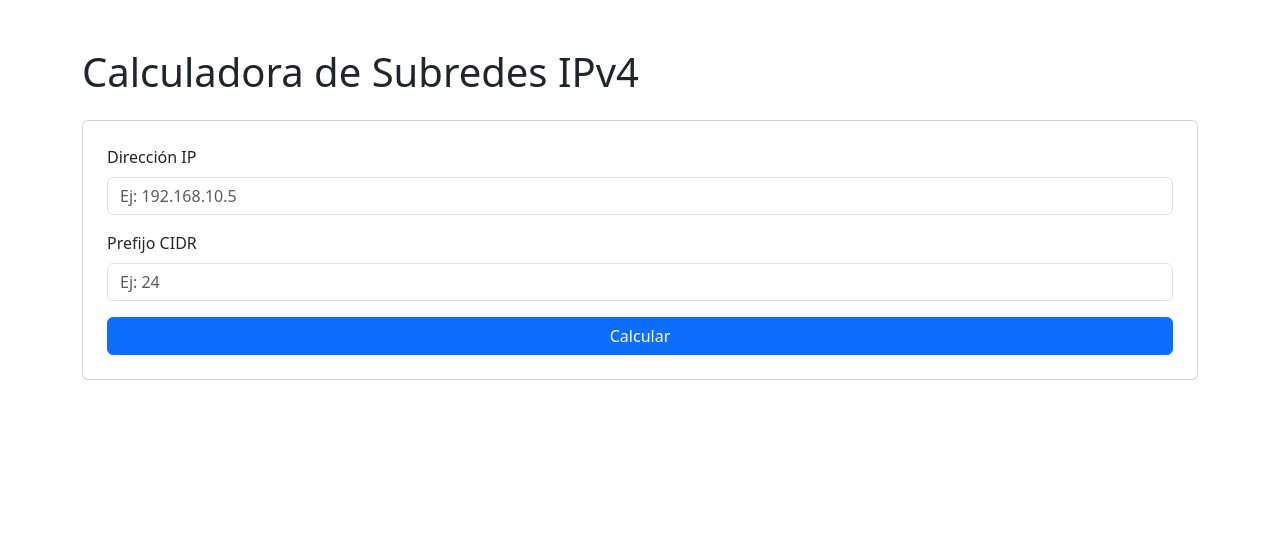
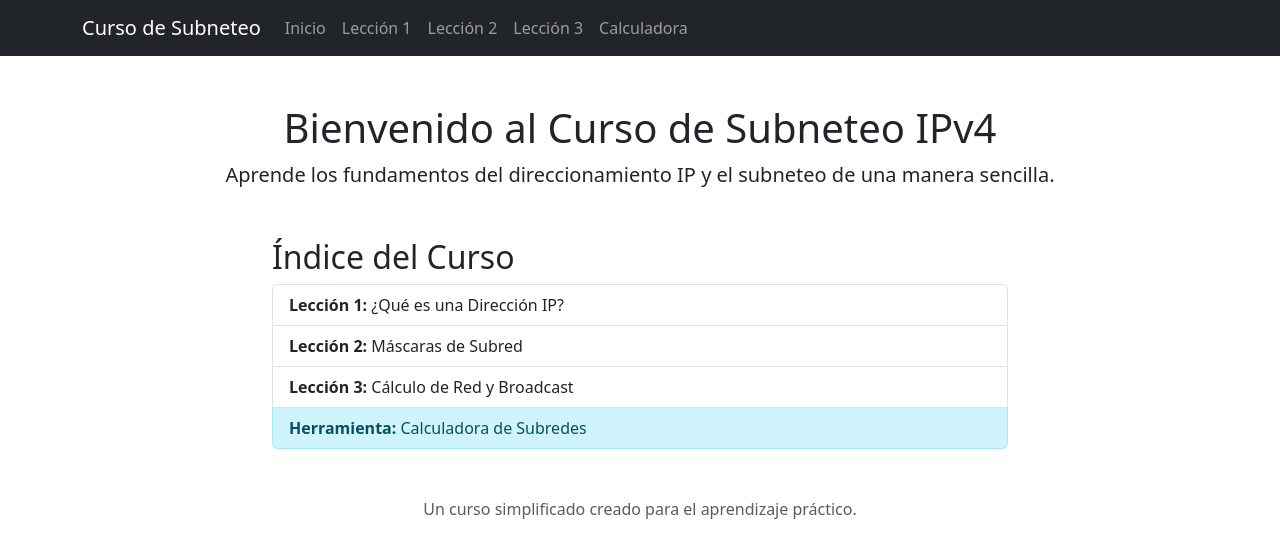
Before and after one commit to zebas-hidalgo/Musica, a PHP site: page / in a window 1280 px wide. Shown: the top 558 px of the page. Run offline with PHP 8.4, Linux system fonts and the light colour scheme.

Commit message:
feat: Create static PHP course for IPv4 subnetting
This commit expands the simple subnet calculator into a multi-page, static educational course. This work addresses the user's feedback to provide more context than just a standalone tool.

Due to ongoing environment limitations that prevent the use of package managers, the course is built with a minimal-dependency stack (PHP, HTML, Bootstrap CDN).

This deliverable includes:
- A home page (`index.php`) serving as a course index.
- Three lesson pages (`leccion1-3.php`) with educational content on IP addresses, subnet masks, and network calculations.
- The IPv4 subnet calculator on its own page (`calculadora.php`).
- A consistent navigation structure across all pages using a shared header and footer.

```diff
--- /dev/null
+++ b/footer.php
@@ -0,0 +1,8 @@
+</main>
+    <footer class="text-center mt-5 text-muted">
+        <p>Un curso simplificado creado para el aprendizaje práctico.</p>
+    </footer>
+    <!-- Bootstrap JS Bundle from CDN -->
+    <script src="https://cdn.jsdelivr.net/npm/bootstrap@5.3.3/dist/js/bootstrap.bundle.min.js" integrity="sha384-YvpcrYf0tY3lHB60NNkmXc5s9fDVZLESaAA55NDzOxhy9GkcIdslK1eN7N6jIeHz" crossorigin="anonymous"></script>
+</body>
+</html>
--- /dev/null
+++ b/header.php
@@ -0,0 +1,28 @@
+<!DOCTYPE html>
+<html lang="es-CL">
+<head>
+    <meta charset="UTF-8">
+    <meta name="viewport" content="width=device-width, initial-scale=1.0">
+    <title><?php echo $page_title ?? 'Curso de Subneteo IPv4'; ?></title>
+    <!-- Bootstrap CSS from CDN -->
+    <link href="https://cdn.jsdelivr.net/npm/bootstrap@5.3.3/dist/css/bootstrap.min.css" rel="stylesheet" integrity="sha384-QWTKZyjpPEjISv5WaRU9OFeRpok6YctnYmDr5pNlyT2bRjXh0JMhjY6hW+ALEwIH" crossorigin="anonymous">
+</head>
+<body>
+    <nav class="navbar navbar-expand-lg navbar-dark bg-dark">
+        <div class="container">
+            <a class="navbar-brand" href="index.php">Curso de Subneteo</a>
+            <button class="navbar-toggler" type="button" data-bs-toggle="collapse" data-bs-target="#navbarNav" aria-controls="navbarNav" aria-expanded="false" aria-label="Toggle navigation">
+                <span class="navbar-toggler-icon"></span>
+            </button>
+            <div class="collapse navbar-collapse" id="navbarNav">
+                <ul class="navbar-nav">
+                    <li class="nav-item"><a class="nav-link" href="index.php">Inicio</a></li>
+                    <li class="nav-item"><a class="nav-link" href="leccion1.php">Lección 1</a></li>
+                    <li class="nav-item"><a class="nav-link" href="leccion2.php">Lección 2</a></li>
+                    <li class="nav-item"><a class="nav-link" href="leccion3.php">Lección 3</a></li>
+                    <li class="nav-item"><a class="nav-link" href="calculadora.php">Calculadora</a></li>
+                </ul>
+            </div>
+        </div>
+    </nav>
+    <main class="container mt-5">
--- a/index.php
+++ b/index.php
@@ -1,90 +1,31 @@
-<!DOCTYPE html>
-<html lang="es-CL">
-<head>
-    <meta charset="UTF-8">
-    <meta name="viewport" content="width=device-width, initial-scale=1.0">
-    <title>Calculadora de Subredes IPv4</title>
-    <!-- Bootstrap CSS from CDN -->
-    <link href="https://cdn.jsdelivr.net/npm/bootstrap@5.3.3/dist/css/bootstrap.min.css" rel="stylesheet" integrity="sha384-QWTKZyjpPEjISv5WaRU9OFeRpok6YctnYmDr5pNlyT2bRjXh0JMhjY6hW+ALEwIH" crossorigin="anonymous">
-</head>
-<body>
-    <div class="container mt-5">
-        <h1 class="mb-4">Calculadora de Subredes IPv4</h1>
+<?php
+$page_title = "Curso de Subneteo IPv4";
+include 'header.php';
+?>
 
-        <form action="index.php" method="post" class="card p-4">
-            <div class="mb-3">
-                <label for="ip" class="form-label">Dirección IP</label>
-                <input type="text" class="form-control" id="ip" name="ip" placeholder="Ej: 192.168.10.5" required>
-            </div>
-            <div class="mb-3">
-                <label for="cidr" class="form-label">Prefijo CIDR</label>
-                <input type="number" class="form-control" id="cidr" name="cidr" min="0" max="32" placeholder="Ej: 24" required>
-            </div>
-            <button type="submit" class="btn btn-primary">Calcular</button>
-        </form>
+<header class="text-center mb-5">
+    <h1>Bienvenido al Curso de Subneteo IPv4</h1>
+    <p class="lead">Aprende los fundamentos del direccionamiento IP y el subneteo de una manera sencilla.</p>
+</header>
 
-        <!-- Results will be displayed here by PHP -->
-        <div id="results" class="mt-5">
-            <?php
-            if ($_SERVER['REQUEST_METHOD'] === 'POST') {
-                $ip = $_POST['ip'] ?? '';
-                $cidr = $_POST['cidr'] ?? '';
-
-                // --- Validation ---
-                $errors = [];
-                if (!filter_var($ip, FILTER_VALIDATE_IP, FILTER_FLAG_IPV4)) {
-                    $errors[] = "La dirección IP proporcionada no es válida.";
-                }
-                if (!filter_var($cidr, FILTER_VALIDATE_INT, ['options' => ['min_range' => 0, 'max_range' => 32]])) {
-                    $errors[] = "El prefijo CIDR debe ser un número entre 0 y 32.";
-                }
-
-                if (!empty($errors)) {
-                    // --- Display Errors ---
-                    echo '<div class="alert alert-danger"><ul>';
-                    foreach ($errors as $error) {
-                        echo '<li>' . htmlspecialchars($error) . '</li>';
-                    }
-                    echo '</ul></div>';
-                } else {
-                    // --- Calculation ---
-                    $ip_long = ip2long($ip);
-                    $mask_long = -1 << (32 - $cidr);
-                    $network_long = $ip_long & $mask_long;
-                    $broadcast_long = $network_long | ~$mask_long;
-
-                    $subnet_mask = long2ip($mask_long);
-                    $network_address = long2ip($network_long);
-                    $broadcast_address = long2ip($broadcast_long);
-
-                    $total_hosts = pow(2, (32 - $cidr));
-                    $usable_hosts = ($cidr < 31) ? ($total_hosts - 2) : 0;
-                    if ($usable_hosts < 0) $usable_hosts = 0;
-
-                    $first_host = ($cidr < 31) ? long2ip($network_long + 1) : 'N/A';
-                    $last_host = ($cidr < 31) ? long2ip($broadcast_long - 1) : 'N/A';
-
-                    // --- Display Results ---
-                    echo '<h3>Resultados del Cálculo</h3>';
-                    echo '<table class="table table-bordered table-striped">';
-                    echo '<tbody>';
-                    echo '<tr><th scope="row">Dirección IP</th><td>' . htmlspecialchars($ip) . '/' . htmlspecialchars($cidr) . '</td></tr>';
-                    echo '<tr><th scope="row">Máscara de Subred</th><td>' . $subnet_mask . '</td></tr>';
-                    echo '<tr><th scope="row">Dirección de Red</th><td>' . $network_address . '</td></tr>';
-                    echo '<tr><th scope="row">Dirección de Broadcast</th><td>' . $broadcast_address . '</td></tr>';
-                    echo '<tr><th scope="row">Primer Host Utilizable</th><td>' . $first_host . '</td></tr>';
-                    echo '<tr><th scope="row">Último Host Utilizable</th><td>' . $last_host . '</td></tr>';
-                    echo '<tr><th scope="row">Total de Hosts</th><td>' . number_format($total_hosts) . '</td></tr>';
-                    echo '<tr><th scope="row">Hosts Utilizables</th><td>' . number_format($usable_hosts) . '</td></tr>';
-                    echo '</tbody>';
-                    echo '</table>';
-                }
-            }
-            ?>
+<div class="row">
+    <div class="col-md-8 offset-md-2">
+        <h2>Índice del Curso</h2>
+        <div class="list-group">
+            <a href="leccion1.php" class="list-group-item list-group-item-action">
+                <strong>Lección 1:</strong> ¿Qué es una Dirección IP?
+            </a>
+            <a href="leccion2.php" class="list-group-item list-group-item-action">
+                <strong>Lección 2:</strong> Máscaras de Subred
+            </a>
+            <a href="leccion3.php" class="list-group-item list-group-item-action">
+                <strong>Lección 3:</strong> Cálculo de Red y Broadcast
+            </a>
+            <a href="calculadora.php" class="list-group-item list-group-item-action list-group-item-info">
+                <strong>Herramienta:</strong> Calculadora de Subredes
+            </a>
         </div>
     </div>
+</div>
 
-    <!-- Bootstrap JS Bundle from CDN -->
-    <script src="https://cdn.jsdelivr.net/npm/bootstrap@5.3.3/dist/js/bootstrap.bundle.min.js" integrity="sha384-YvpcrYf0tY3lHB60NNkmXc5s9fDVZLESaAA55NDzOxhy9GkcIdslK1eN7N6jIeHz" crossorigin="anonymous"></script>
-</body>
-</html>
+<?php include 'footer.php'; ?>
```
Also changed, not shown: calculadora.php (added, +80 -0 lines), leccion1.php (added, +45 -0 lines), leccion2.php (added, +40 -0 lines), leccion3.php (added, +55 -0 lines).
